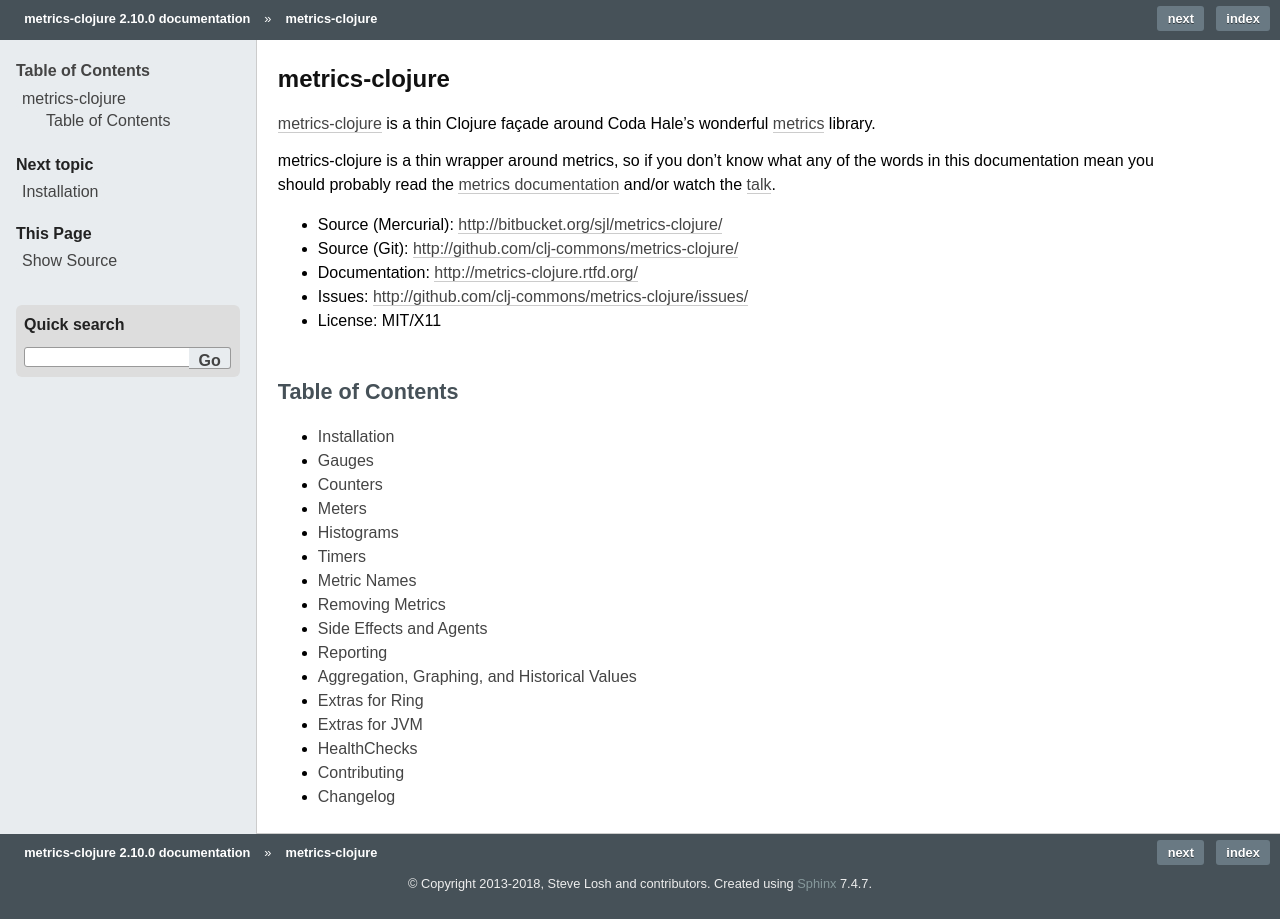
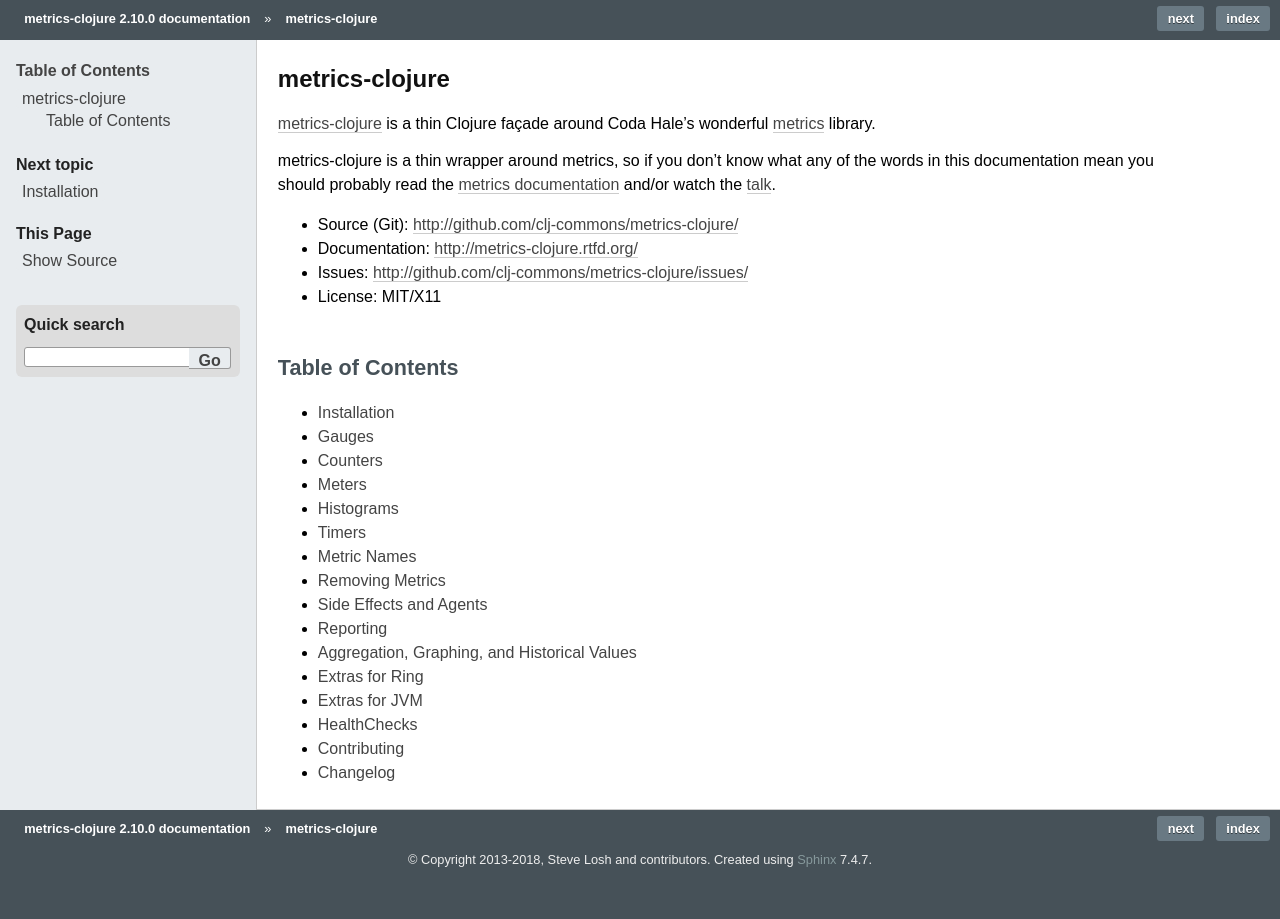
Before and after one commit to clj-commons/metrics-clojure, a Sphinx documentation site: the page built from docs/source/index.rst, in a window 1280 px wide. Built offline with Sphinx 7.4.7, drawn with Linux system fonts in a browser that asks for light colours.

Commit message:
[#141] Some docs cleanup

```diff
--- a/docs/source/index.rst
+++ b/docs/source/index.rst
@@ -9,7 +9,6 @@ of the words in this documentation mean you should probably read the `metrics
 documentation <http://metrics.dropwizard.io/>`_ and/or watch the `talk
 <https://vimeo.com/51320606>`_.
 
-* Source (Mercurial): http://bitbucket.org/sjl/metrics-clojure/
 * Source (Git): http://github.com/clj-commons/metrics-clojure/
 * Documentation: http://metrics-clojure.rtfd.org/
 * Issues: http://github.com/clj-commons/metrics-clojure/issues/
```
Also changed, not shown: ChangeLog.md (+1 -0 lines).
